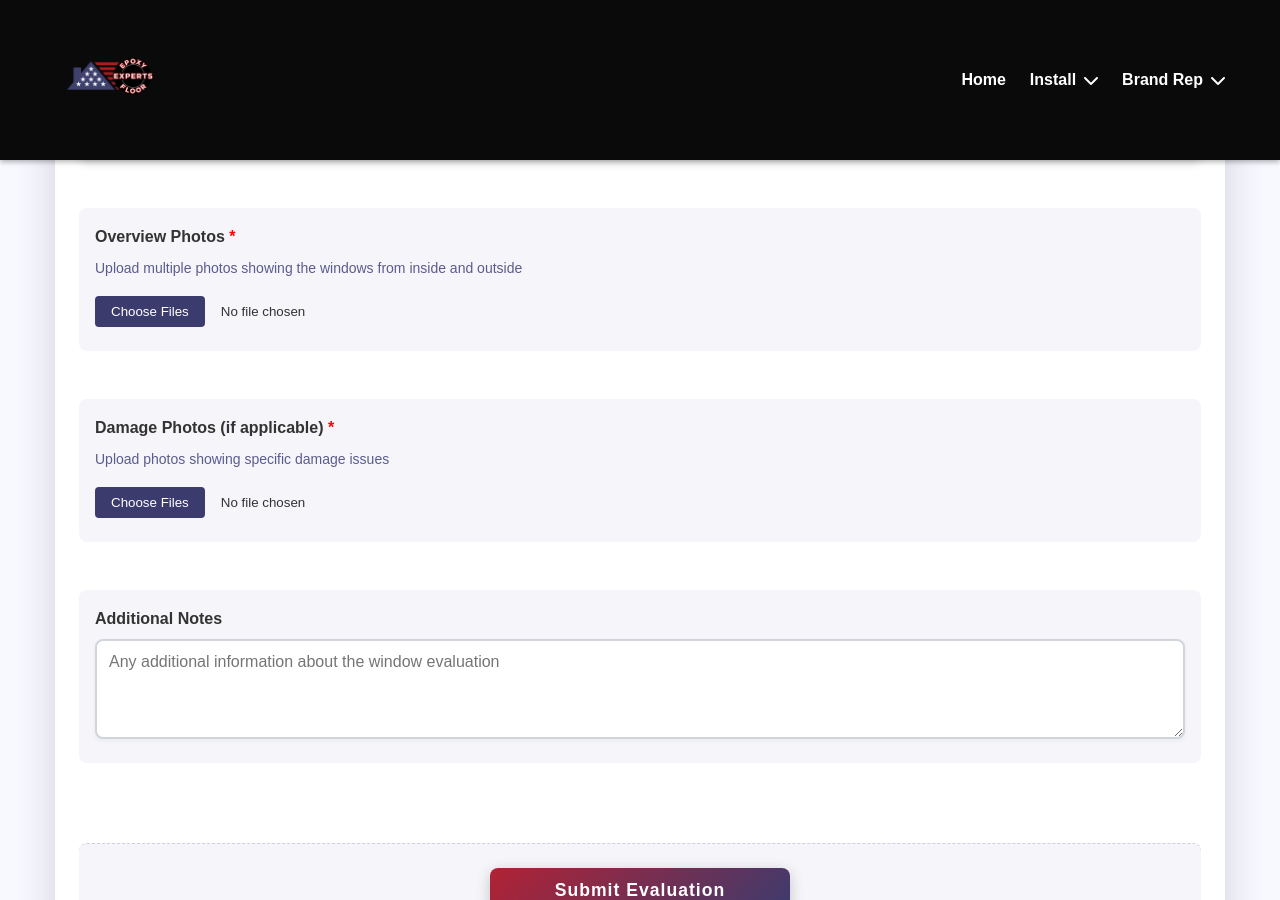
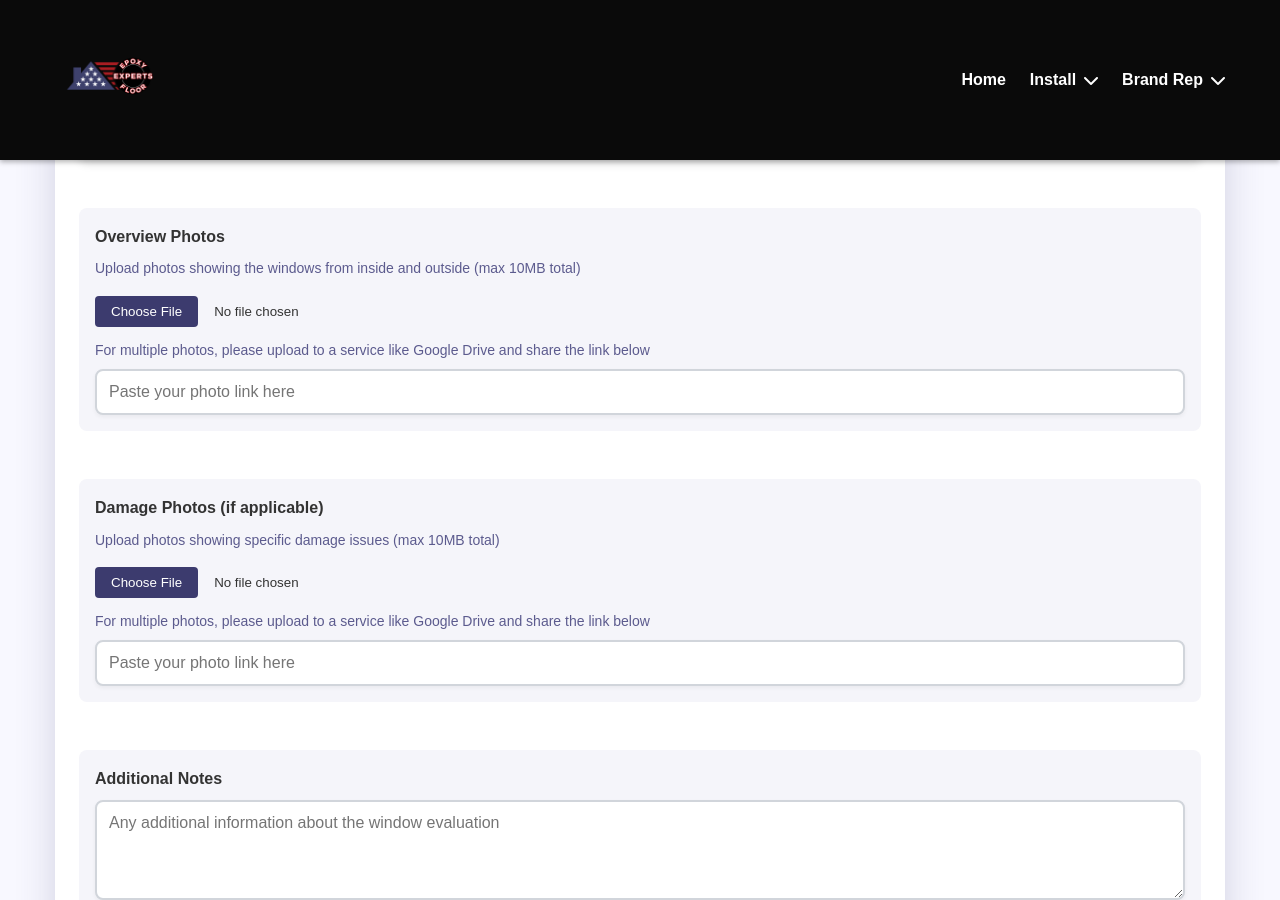
Before and after one commit to tim-amredev/epoxy-job-sheets, a Jekyll site: the page built from window-evaluation.html, in a window 1280 px wide and 900 px high, scrolled down 2059 px. Built offline with Jekyll 4.4.1, drawn with Linux system fonts in a browser that asks for light colours.

Commit message:
Update window-evaluation.html

```diff
--- a/window-evaluation.html
+++ b/window-evaluation.html
@@ -19,6 +19,10 @@ patriotic_page: true
       <input type="hidden" name="_captcha" value="true">
       <input type="hidden" name="_subject" value="New Window Evaluation Form Submission">
       <input type="hidden" name="_next" value="{{ '/epoxy-job-sheets/thank-you' | absolute_url }}">
+      <!-- Honeypot field to prevent spam -->
+      <input type="text" name="_honey" style="display:none">
+      <!-- Disable FormSubmit's default captcha page -->
+      <input type="hidden" name="_template" value="table">
 
       <!-- Basic Information Section -->
       <div class="form-section-header patriotic-header">
@@ -184,15 +188,19 @@ patriotic_page: true
       </div>
 
       <div class="form-group full-width patriotic-field">
-        <label class="required" for="overview-photos">Overview Photos</label>
-        <p class="form-help-text">Upload multiple photos showing the windows from inside and outside</p>
-        <input type="file" id="overview-photos" name="overview-photos" multiple accept="image/*" required>
+        <label for="overview-photos">Overview Photos</label>
+        <p class="form-help-text">Upload photos showing the windows from inside and outside (max 10MB total)</p>
+        <input type="file" id="overview-photos" name="overview-photos" accept="image/*">
+        <p class="form-help-text">For multiple photos, please upload to a service like Google Drive and share the link below</p>
+        <input type="text" id="overview-photos-link" name="overview-photos-link" placeholder="Paste your photo link here">
       </div>
 
       <div class="form-group full-width patriotic-field">
-        <label class="required" for="damage-photos">Damage Photos (if applicable)</label>
-        <p class="form-help-text">Upload photos showing specific damage issues</p>
-        <input type="file" id="damage-photos" name="damage-photos" multiple accept="image/*">
+        <label for="damage-photos">Damage Photos (if applicable)</label>
+        <p class="form-help-text">Upload photos showing specific damage issues (max 10MB total)</p>
+        <input type="file" id="damage-photos" name="damage-photos" accept="image/*">
+        <p class="form-help-text">For multiple photos, please upload to a service like Google Drive and share the link below</p>
+        <input type="text" id="damage-photos-link" name="damage-photos-link" placeholder="Paste your photo link here">
       </div>
 
       <!-- Additional Notes Section -->
```
